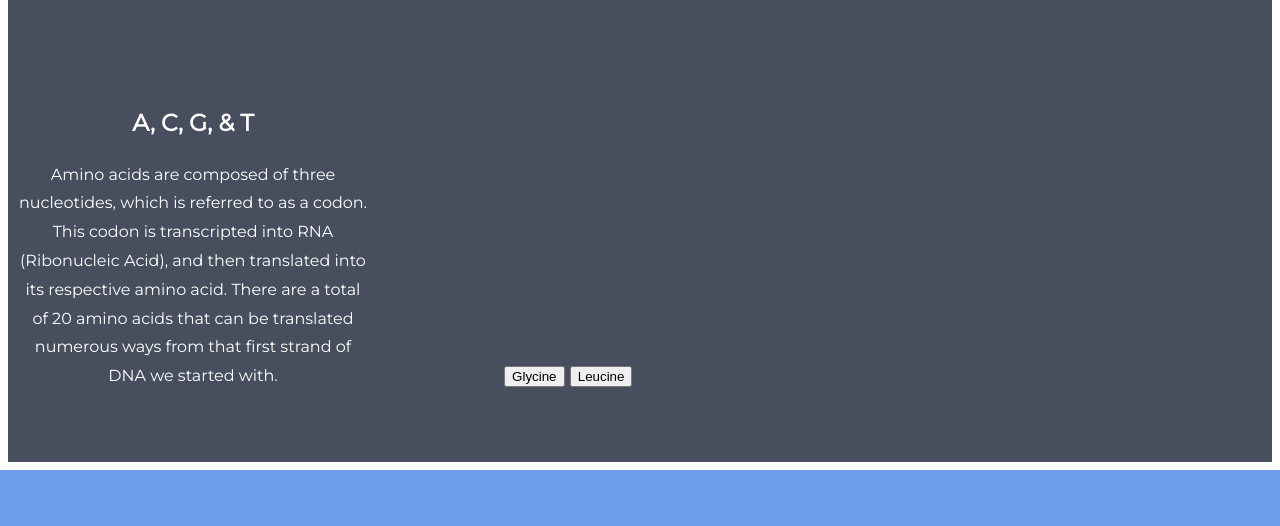
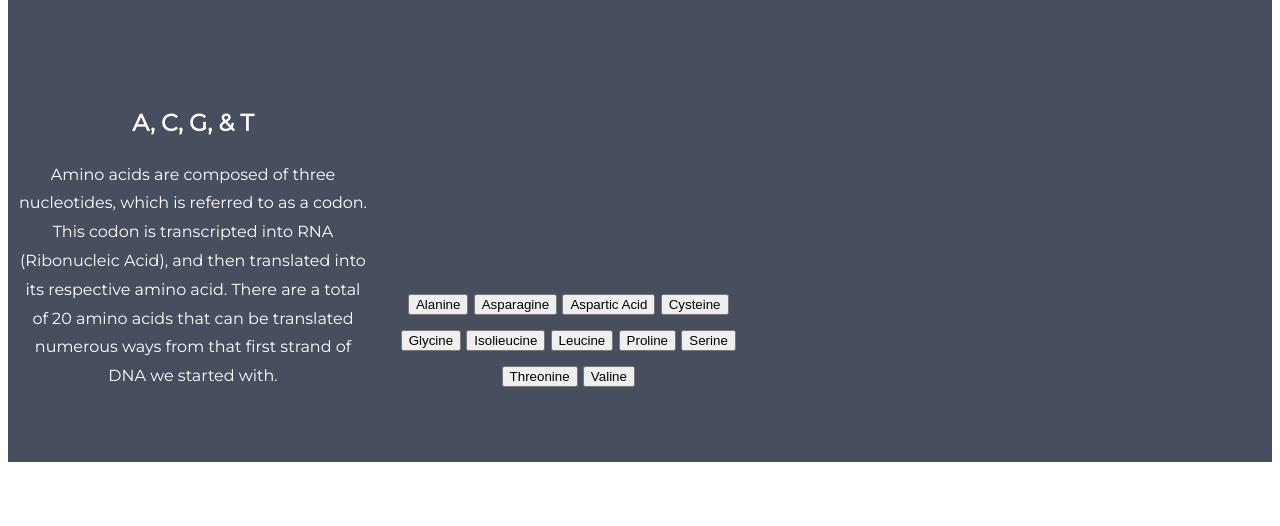
Before and after one commit to NichelleR/D3.Nichelle.Audrey, a Flask app: page / in a window 1280 px wide. Shown: the part 1030-1556 px from the top of the page. Before the commit the page ends 1500 px from the top, so only its background shows below. Run offline with Flask 2, Linux system fonts and the light colour scheme; some libraries are stand-ins or nearby versions.

Commit message:
YAAAASSSSS

```diff
--- a/app/static/js/index.js
+++ b/app/static/js/index.js
@@ -3,7 +3,57 @@
 var button = d3.select("#glycine");
 
 
+var button = d3.select("#glycine");
 button.on("click", function() {
-  d3.select(".glycinepic").html("<img src='Glycine.svg' alt='giphy'>");
-  console.log("I am working!")
+  d3.select(".glycinepic").html("<img src='static/Glycine.svg' alt='svg'>");
 });
+
+var button2 = d3.select("#isoleucine");
+button2.on("click", function() {
+  d3.select(".isoleucinepic").html("<img src='static/Isoleucine.svg' alt='svg'>");
+});
+
+var button3 = d3.select("#leucine");
+button3.on("click", function() {
+  d3.select(".leucinepic").html("<img src='static/Leucine.svg' alt='svg'>");
+});
+
+var button4 = d3.select("#valine");
+button4.on("click", function() {
+  d3.select(".valinepic").html("<img src='static/Valine.svg' alt='svg'>");
+});
+
+var button5 = d3.select("#alanine");
+button5.on("click", function() {
+  d3.select(".alaninepic").html("<img src='static/Alanine.svg' alt='svg'>");
+});
+
+var button6 = d3.select("#serine");
+button6.on("click", function() {
+  d3.select(".serinepic").html("<img src='static/Serine.svg' alt='svg'>");
+});
+
+var button7 = d3.select("#threonine");
+button7.on("click", function() {
+  d3.select(".threoninepic").html("<img src='static/Threonine.svg' alt='svg'>");
+});
+
+var button8 = d3.select("#cysteine");
+button8.on("click", function() {
+  d3.select(".cysteinepic").html("<img src='static/Cysteine.svg' alt='svg'>");
+});
+
+var button9 = d3.select("#proline");
+button9.on("click", function() {
+  d3.select(".prolinepic").html("<img src='static/Proline.svg' alt='svg'>");
+});
+
+var button10 = d3.select("#asparagine");
+button10.on("click", function() {
+  d3.select(".asparaginepic").html("<img src='static/Asparagine.svg' alt='svg'>");
+});
+
+var button11 = d3.select("#asparticacid");
+button11.on("click", function() {
+  d3.select(".asparticacidpic").html("<img src='static/Aspartic Acid.svg' alt='svg'>");
+});
--- a/app/templates/index.html
+++ b/app/templates/index.html
@@ -55,21 +55,40 @@
             translated into its respective amino acid. There are a total of 20 amino acids that can be translated numerous ways from that first strand of DNA we started with.</p>
         </span>
         <span class="b">
-            <div class = "container">
-              <button class="glycine">Glycine</button>
-              <button class="leucine">Leucine</button>
-              <div class="glycinepic"></div>
-              <div class="leucinepic"></div>
+          <div class="container">
+              <button id="alanine">Alanine</button>
+              <button id="asparagine">Asparagine</button>
+              <button id="asparticacid">Aspartic Acid</button>
+              <button id="cysteine">Cysteine</button>
+              <button id ="glycine">Glycine</button>
+              <button id="isoleucine">Isolieucine</button>
+              <button id="leucine">Leucine</button>
+              <button id="proline">Proline</button>
+              <button id="serine">Serine</button>
+              <button id="threonine">Threonine</button>
+              <button id="valine">Valine</button>
+            </div>
             </div>
 
         </span>
         <span class="c">
-            <!-- <svg width="350" height="100">
-            </svg> -->
+            <div class="glycinepic"></div>
+            <div class="isoleucinepic"></div>
+            <div class="leucinepic"></div>
+            <div class="valinepic"></div>
+            <div class="glycinepic"></div>
+            <div class="alaninepic"></div>
+            <div class="serinepic"></div>
+            <div class="threoninepic"></div>
+            <div class="cysteinepic"></div>
+            <div class="prolinepic"></div>
+            <div class="asparaginepic"></div>
+            <div class="asparticacidpic"></div>
         </span>
 
     </div>
 
     <script src="{{ url_for('static', filename='js/index.js')}}"></script>
+
   </body>
 </html>
```
Also changed, not shown: app/static/Alanine.svg (added), app/static/Asparagine.svg (added), app/static/Aspartic Acid.svg (added), app/static/Cysteine.svg (added), app/static/Glycine.svg (added), app/static/Isoleucine.svg (added), app/static/Leucine.svg (added), app/static/Proline.svg (added), app/static/Serine.svg (added), app/static/Threonine.svg (added), app/static/Valine.svg (added), app/static/style.css (line endings or trailing spaces), 2 other files.
